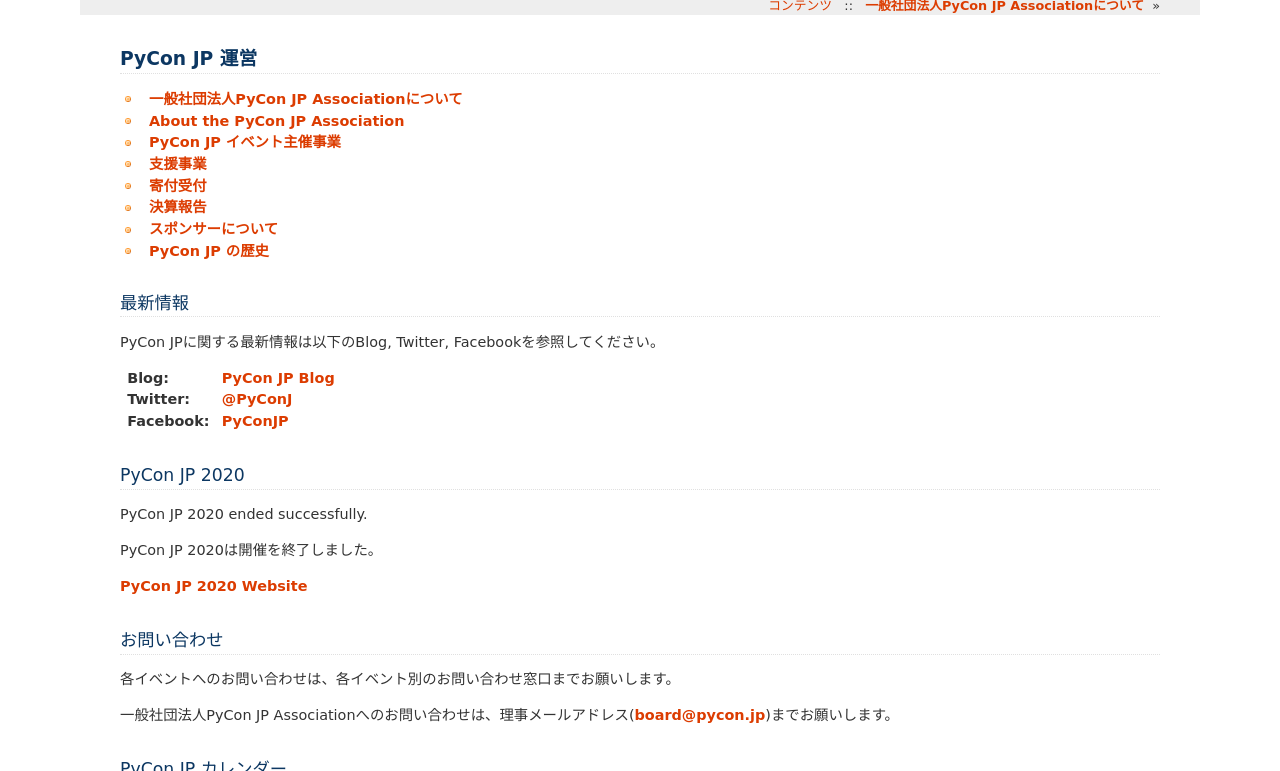
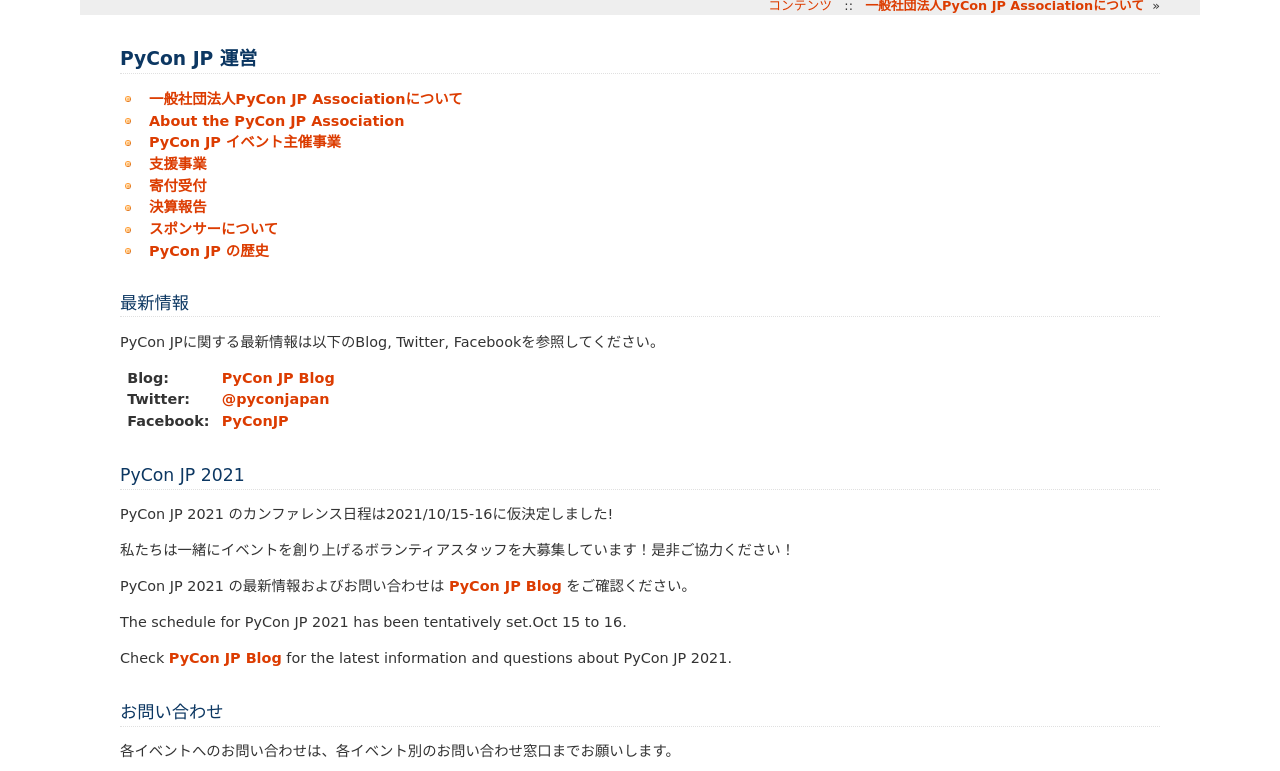
Before and after one commit to pyconjp/www.pycon.jp, a Sphinx documentation site: the page built from source/index.rst, in a window 1280 px wide and 900 px high, cut to the strip 129-900 px from the top of the window. Built offline with Sphinx 7.4.7, drawn with Linux system fonts in a browser that asks for light colours.

Commit message:
update for The schedule for PyCon JP 2021 has been tentatively set.Oct 15 to 16.

```diff
--- a/source/index.rst
+++ b/source/index.rst
@@ -19,16 +19,20 @@
 PyCon JPに関する最新情報は以下のBlog, Twitter, Facebookを参照してください。
 
 :Blog: `PyCon JP Blog <http://pyconjp.blogspot.jp/>`_
-:Twitter: `@PyConJ <https://twitter.com/pyconj>`_
+:Twitter: `@pyconjapan <https://twitter.com/pyconjapan>`_
 :Facebook: `PyConJP <http://www.facebook.com/PyConJP>`_
 
-PyCon JP 2020
+PyCon JP 2021
 =============
-PyCon JP 2020 ended successfully.
+PyCon JP 2021 のカンファレンス日程は2021/10/15-16に仮決定しました!
 
-PyCon JP 2020は開催を終了しました。
+私たちは一緒にイベントを創り上げるボランティアスタッフを大募集しています！是非ご協力ください！
 
-`PyCon JP 2020 Website <https://pycon.jp/2020/>`_
+PyCon JP 2021 の最新情報およびお問い合わせは `PyCon JP Blog <https://pyconjp.blogspot.com/search/label/pyconjp2021>`_ をご確認ください。
+
+The schedule for PyCon JP 2021 has been tentatively set.Oct 15 to 16.
+
+Check `PyCon JP Blog <https://pyconjp.blogspot.com/search/label/pyconjp2021>`_ for the latest information and questions about PyCon JP 2021.
 
 お問い合わせ
 ============
```
